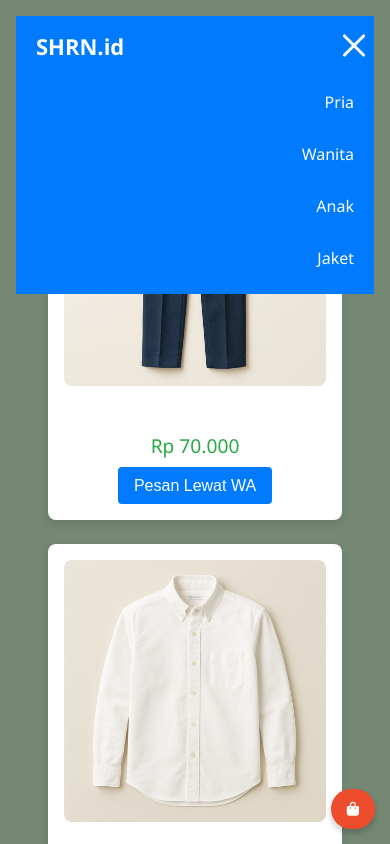
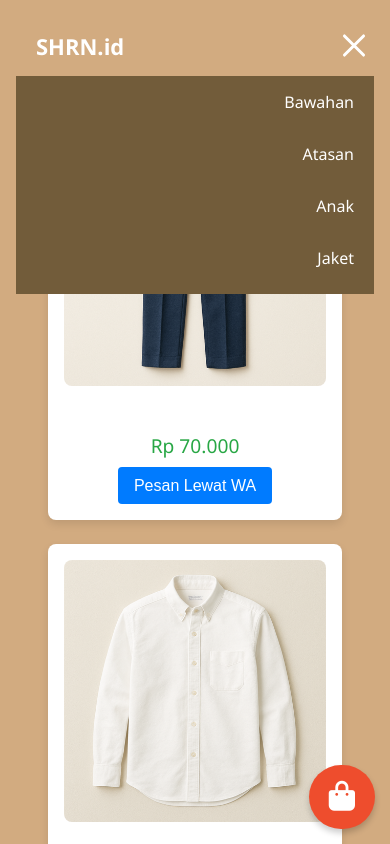
Before and after one commit to shareenku/shareenku.github.io, a plain HTML site: page index.html in a window 390 px wide. Both pictures are taken after a click on the element 339 px from the left and 46 px from the top of the page. Shown: the top 844 px of the page. Drawn offline with Linux system fonts and the light colour scheme.

Commit message:
resize floating button

```diff
--- a/index.html
+++ b/index.html
@@ -17,8 +17,8 @@
       <span></span>
     </div>
     <ul id="nav-menu">
-      <li><a href="#">Pria</a></li>
-      <li><a href="#">Wanita</a></li>
+      <li><a href="#">Bawahan</a></li>
+      <li><a href="#">Atasan</a></li>
       <li><a href="#">Anak</a></li>
       <li><a href="#">Jaket</a></li>
     </ul>
--- a/style.css
+++ b/style.css
@@ -11,7 +11,7 @@ body {
   }
 
   header {
-    background-color: #748873;
+    background-color: #D2AB80;
     padding: 1rem;
     text-align: center;
     color: white;
@@ -21,7 +21,7 @@ body {
     display: flex;
     justify-content: space-between;
     align-items: center;
-    background-color: #007bff;
+    /* background-color: #809671; */
     padding: 15px 20px;
     color: white;
     position: relative;
@@ -104,7 +104,7 @@ body {
     .navbar ul {
       flex-direction: column;
       align-items: flex-end;
-      background-color: #007bff;
+      background-color: #725C3A ;
       position: absolute;
       top: 60px;
       right: 0;
@@ -130,17 +130,6 @@ body {
       margin-bottom: 10px;
     }
   }
-
-  /* h1 {
-    margin: 0;
-  }
-
-  .address {
-    font-size: 1rem;
-    padding: 0.5rem;
-    margin: -10px;
-    color: white;
-  } */
 
   .product-grid {
     display: grid;
@@ -204,7 +193,7 @@ body {
     border: none;
     border-radius: 50px;
     padding: 15px 20px;
-    font-size: 16px;
+    font-size: 30px;
     cursor: pointer;
     box-shadow: 0 4px 6px rgba(0, 0, 0, 0.2);
     z-index: 1000;
@@ -218,8 +207,8 @@ body {
   /* Responsif di layar kecil */
   @media (max-width: 600px) {
     .floating-button {
-      padding: 12px 16px;
-      font-size: 14px;
+      padding: 15px 20px;
+      font-size: 30px;
       bottom: 15px;
       right: 15px;
     }
```
